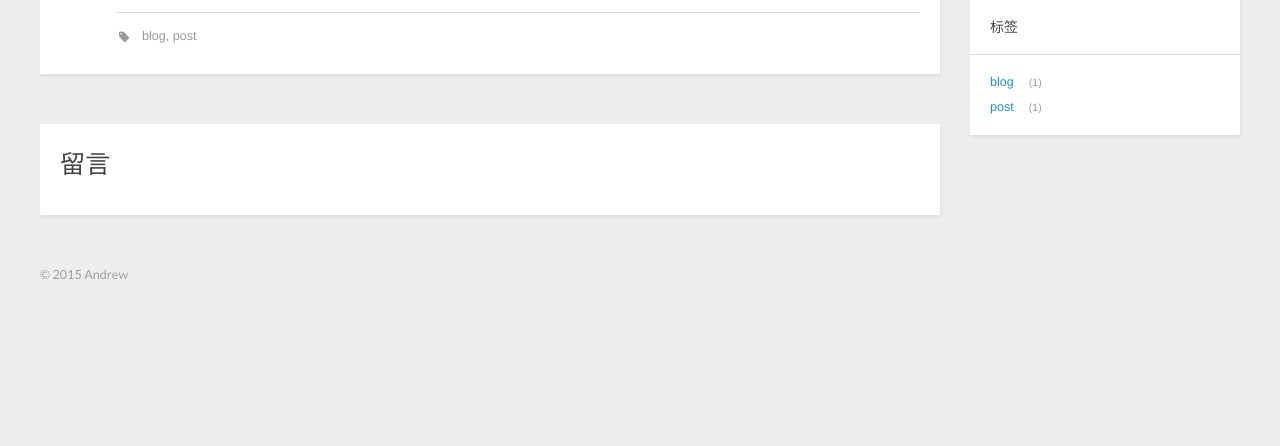
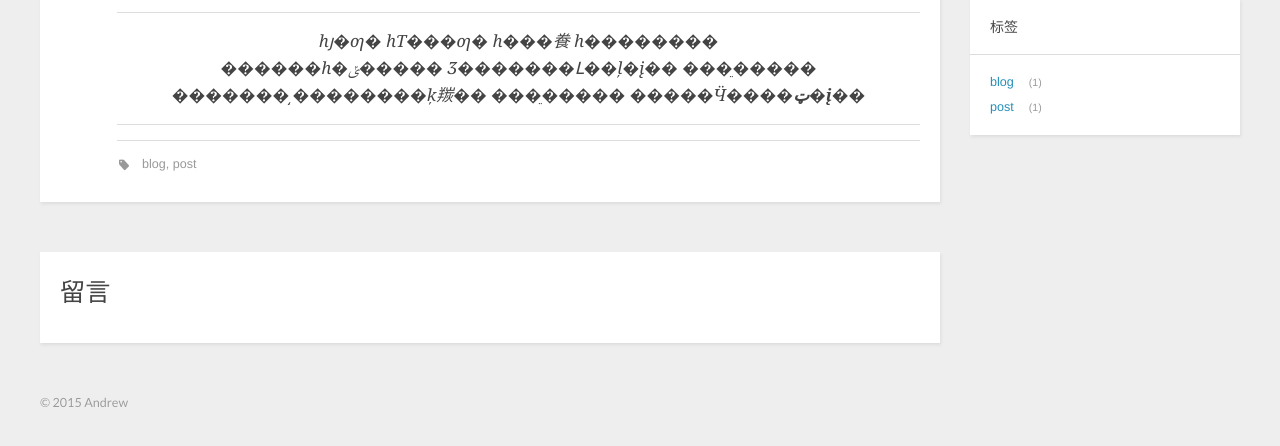
Before and after one commit to andrewbupt/andrewbupt.github.io, a plain HTML site: page 2015/02/09/myNew-post/index.html in a window 1280 px wide. Shown: the part 228-674 px from the top of the page. Drawn offline with nearby package versions, Linux system fonts and the light colour scheme.

Commit message:
Site updated at 2015-02-09 22:47:46

```diff
--- a/2015/02/09/myNew-post/index.html
+++ b/2015/02/09/myNew-post/index.html
@@ -60,6 +60,9 @@
     </header>
     <div class="entry">
 
+        <blockquote>
+<p><em>һյ�ƣ� һƬ���ƣ� һ���飬 һ������</em>��<br>������һ�ݵ����� Ʒ�������Լ��ļ�į�� ���ֵ����� �������͵��������ķ羰�� ���ֵ����� �����Ӵ�<strong>���ټ�į</strong>��</p>
+</blockquote>
 
 
     </div>
```
Also changed, not shown: index.html (+3 -0 lines).
